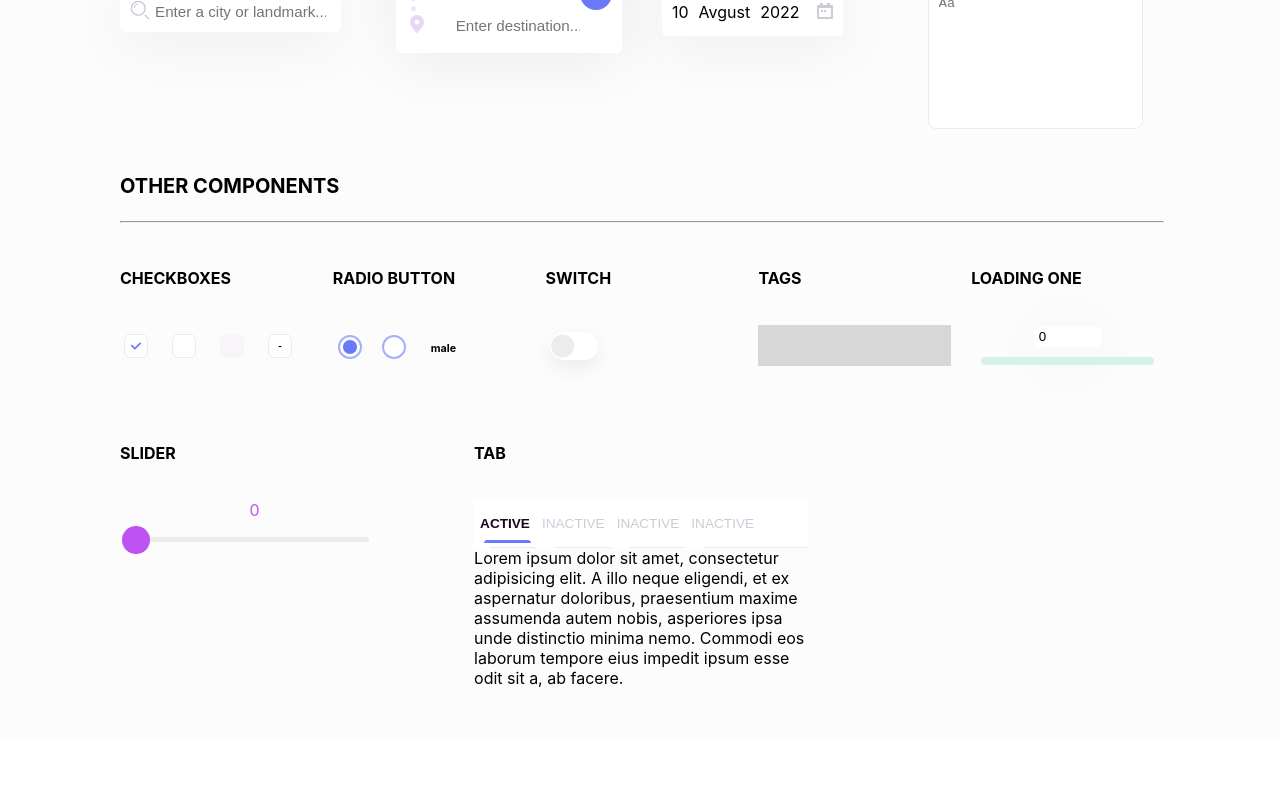
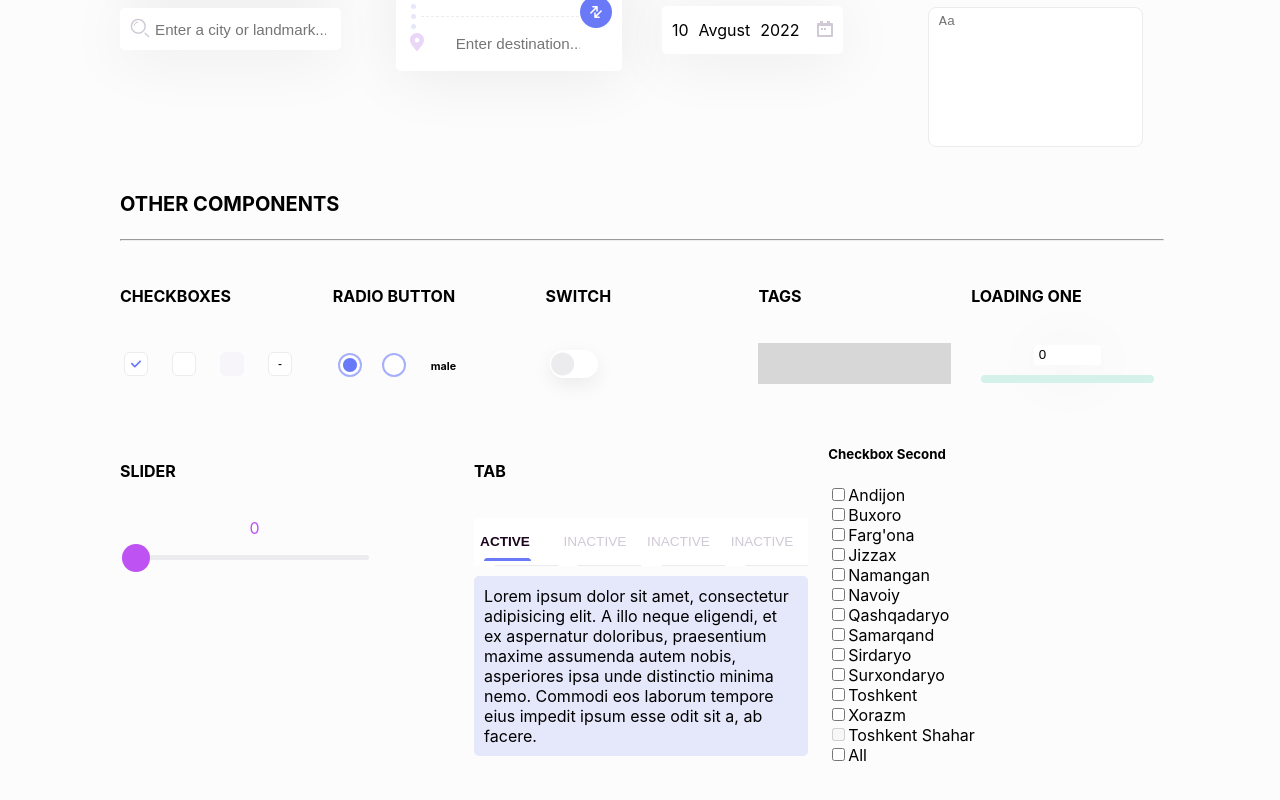
Before and after one commit to Azizkhan1992/Eggplore-Vue, a Vue app: page / in a window 1280 px wide. Shown: the part 1126-1926 px from the top of the page. Before the commit the page ends 1864 px from the top, so only its background shows below. Built offline with nearby package versions, Linux system fonts and the light colour scheme; a web font is replaced by a local one.

Commit message:
12 change

```diff
--- a/src/assets/styles/style.css
+++ b/src/assets/styles/style.css
@@ -317,9 +317,11 @@ body {
 .other-left-btn .dot-btn:hover {
   background: #ffffff;
   border: 2px solid #6979f8;
+  display: flex;
+  align-items: center;
+  justify-items: center ;
 }
 .other-left-btn .dot-btn .dot-loader {
-  transform: translate(-50%, -50%);
   display: flex;
   align-items: center;
   width: 24px;
@@ -809,6 +811,10 @@ body {
   text-align: center;
 }
 .multi-select-wrapper .multi-visible-part .show-selected-active {
+  display: flex;
+  flex-direction: row;
+  align-items: center;
+  justify-items: center;
   width: 40%;
   height: 36px;
   background: #e5e7fa;
@@ -818,8 +824,16 @@ body {
   margin-top: 5px;
 }
 
-.multi-select-wrapper .multi-visible-part .show-selected-active::after {
-  content: " X";
+.multi-select-wrapper .multi-visible-part .show-selected-deactive .multi-deactive-svg{
+  height: 0;
+  overflow: hidden;
+}
+.multi-select-wrapper .multi-visible-part .show-selected-active .multi-deactive-svg{
+  height: 12px;
+  width: 24px;
+  display: inline-block;
+  margin-left: 3px;
+  margin-right: 2px;
 }
 .multi-select-wrapper .multi-visible-part .show-selected-deactive::after {
   content: "...";
@@ -2138,6 +2152,7 @@ body {
   height: 48px;
   background: #ffffff;
   box-shadow: inset 0 -1px 0px rgba(208, 201, 214, 0.4);
+  margin-bottom: 10px;
 }
 .eggplore-tabbar-container .tabbar-content button{
   width: 25%;
@@ -2153,19 +2168,70 @@ body {
   align-items: center;
   justify-items: center;
   color: #d0c9d6;
+  text-align: center;
 }
 .eggplore-tabbar-container .tabbar-content .tabbar div{
   position: relative;
+  width: 25%;
+  display: flex;
+  align-items: center;
+  justify-items: center;
 }
 .eggplore-tabbar-container .tabbar-content .tabbar div .default-active{
   color: #1a051d;
   font-weight: 600;
-  transition: all 1s linear;
-}
-.eggplore-tabbar-container .tabbar-content .tabbar div svg{
+  transition: all 1.5s linear;
+}
+
+
+.eggplore-tabbar-container .tabbar-content .tabbar div .default-svg-deactive{
+  height: 0;
+  overflow: hidden;
+}
+.eggplore-tabbar-container .tabbar-content .tabbar div .default-svg-active{
+  display: block;
+  height: auto;
   color: #6979f8;
   position: absolute;
   left: 10px;
   bottom: 5px;
-  transition: all 1s linear;
-}
+  transition: all 1.5s linear;
+}
+.eggplore-tabbar-container .tabbar-content .tab-content-container{
+  display: flex;
+  align-items: center;
+  justify-items: center;
+  width: 100%;
+  background: #e5e7fa;
+  padding: 10px;
+  box-sizing: border-box;
+  border-radius: 5px;
+}
+.eggplore-tabbar-container .tabbar-content div .title-content-deactive{
+  height: 0;
+  overflow: hidden;
+}
+.eggplore-tabbar-container .tabbar-content div .title-content-active{
+  height: auto;
+  display: flex;
+  align-items: center;
+  justify-items: center;
+  width: 100%;
+  padding: 10px;
+  box-sizing: border-box;
+  border-radius: 5px;
+  background: #e5e7fa;
+  transition: all 1.5s linear;
+}
+
+
+
+
+/* Eggplore Checkbox Second */
+
+.second-box-container{
+  width: 32%;
+  margin-left: 20px;
+  display: flex;
+  flex-direction: column;
+}
--- a/src/views/EggploreContentFive.vue
+++ b/src/views/EggploreContentFive.vue
@@ -3,7 +3,8 @@
         <div class="eggplore-five-content">
             <eggplore-slider/>
             <eggplore-tab-bar :headers="tabHeaders" v-slot="slotProps">
-                <div class="tab-content-container">
+            <div v-for="(head, idx) in tabHeaders" :key="idx">
+                <div :class="head.active ? 'title-content-active' : 'title-content-deactive'">
                     <div class="tab-1" v-if="slotProps.active === 'one'">
                     Lorem ipsum dolor sit amet, consectetur adipisicing elit. A illo neque eligendi, et ex aspernatur doloribus, praesentium maxime assumenda autem nobis, asperiores ipsa unde distinctio minima nemo. Commodi eos laborum tempore eius impedit ipsum esse odit sit a, ab facere.
                     </div>
@@ -18,16 +19,20 @@
                     Lorem ipsum, dolor sit amet consectetur adipisicing elit. Mollitia, iure. Quo cupiditate nesciunt pariatur doloribus alias odio! Reprehenderit, nobis pariatur.
                     </div>
                 </div>
+            </div>
+
             </eggplore-tab-bar>
+            <eggplore-check-box-second :provinces="provinces"/>
         </div>
     </div>
 </template>
 <script>
 import EggploreSlider from './eggplore-five/EggploreSlider.vue';
 import EggploreTabBar from './eggplore-five/EggploreTabBar.vue';
+import EggploreCheckBoxSecond from './eggplore-five/EggploreCheckBoxSecond.vue';
 export default {
     name: 'eggplore-five',
-    components:{EggploreSlider, EggploreTabBar},
+    components:{EggploreSlider, EggploreTabBar, EggploreCheckBoxSecond},
     data() {
         return {
             message: "<h1>Salom</h1>",
@@ -36,6 +41,22 @@ export default {
                 {name: "Inactive", value: 'two', },
                 {name: "Inactive", value: 'three'},
                 {name: "Inactive", value: 'four'}
+            ],
+            provinces: [
+                {name: 'Andijon', value: 'And'},
+                {name: 'Buxoro', value: 'Bux'},
+                {name: 'Farg\'ona', value: 'Far'},
+                {name: 'Jizzax', value: 'Jiz'},
+                {name: 'Namangan', value: 'Nam'},
+                {name: 'Navoiy', value: 'Nav'},
+                {name: 'Qashqadaryo', value: 'Qash'},
+                {name: 'Samarqand', value: 'Sam'},
+                {name: 'Sirdaryo', value: 'Sir'},
+                {name: 'Surxondaryo', value: 'Sur'},
+                {name: 'Toshkent', value: 'Tosh'},
+                {name: 'Xorazm', value: 'Xor'},
+                {name: 'G\'ijduvon', value: 'G\'ij', disabled:true},
+                {name: 'All', value: 'All'}
             ]
         }
     }
--- a/src/views/EggploreContentTwo.vue
+++ b/src/views/EggploreContentTwo.vue
@@ -66,10 +66,7 @@
         <div @click="changeActiveClass" class="input-dropdown">
           <h5>Dropdown</h5>
           <div class="dropdown-blog">
-            <div
-              @click="checkActive"
-              class="visible-part"
-            >
+            <div @click="checkActive" class="visible-part">
               {{ default_value.text }}
               <svg
                 width="10"
@@ -86,17 +83,16 @@
                   fill="currentcolor"
                 />
               </svg>
-              <div
-              :class="isClockActive ? 'active-clock' : 'deactive-clock'"
-              >
+              <div :class="isClockActive ? 'active-clock' : 'deactive-clock'">
                 <svg
                   width="12"
                   height="12"
                   viewBox="0 0 12 12"
                   fill="none"
                   xmlns="http://www.w3.org/2000/svg"
-                :class="isDropdownActive ? 'svg-four-active': 'svg-four-deactive'"
-
+                  :class="
+                    isDropdownActive ? 'svg-four-active' : 'svg-four-deactive'
+                  "
                 >
                   <path
                     d="M6 0C2.7 0 0 2.7 0 6C0 9.3 2.7 12 6 12C9.3 12 12 9.3 12 6C12 2.7 9.3 0 6 0ZM9 6.75H5.25V3H6.75V5.25H9V6.75Z"
@@ -104,7 +100,6 @@
                   />
                 </svg>
               </div>
-
             </div>
             <div
               :class="
@@ -122,8 +117,31 @@
           <h5>Multi-Select</h5>
           <div class="multi-select-wrapper">
             <div @click="multiActive" class="multi-visible-part">
-            <div :class="isMultiInput ? 'show-selected-active' : 'show-selected-deactive'"  v-for="(defaults, idx) in default_multi_value" :key="idx">
-            {{defaults.text}}</div>
+              <div
+                :class="
+                  isMultiInput
+                    ? 'show-selected-active'
+                    : 'show-selected-deactive'
+                "
+                v-for="(defaults, idx) in default_multi_value"
+                :key="idx"
+              >
+                {{ defaults.text }}
+                <svg
+                  width="12"
+                  height="12"
+                  viewBox="0 0 12 12"
+                  fill="currentcolor"
+                  xmlns="http://www.w3.org/2000/svg"
+                  :class="defaults.value ? 'multi-active-svg' : 'multi-deactive-svg'"
+                  @click.stop="deleteItem(defaults)"
+                >
+                  <path
+                    d="M6 0C2.7 0 0 2.7 0 6C0 9.3 2.7 12 6 12C9.3 12 12 9.3 12 6C12 2.7 9.3 0 6 0ZM8.625 7.575L7.575 8.625L6 7.05L4.425 8.625L3.375 7.575L4.95 6L3.375 4.425L4.425 3.375L6 4.95L7.575 3.375L8.625 4.425L7.05 6L8.625 7.575Z"
+                    fill="currentcolor"
+                  />
+                </svg>
+              </div>
 
               <svg
                 width="10"
@@ -139,9 +157,17 @@
                 />
               </svg>
             </div>
-            <div :class="isMultiActive ? 'multi-hidden-active' : 'multi-hidden-deactive'">
-            <div class="multi-select" v-for="multi in multiValues" :key="multi.id">
-              <span @click="inputMultiValue(multi)">{{multi.text}}</span>
+            <div
+              :class="
+                isMultiActive ? 'multi-hidden-active' : 'multi-hidden-deactive'
+              "
+            >
+              <div
+                class="multi-select"
+                v-for="multi in multiValues"
+                :key="multi.id"
+              >
+                <span @click="inputMultiValue(multi)">{{ multi.text }}</span>
               </div>
             </div>
           </div>
@@ -151,6 +177,7 @@
   </div>
 </template>
 <script>
+
 export default {
   name: "eggplore-content-two",
   data() {
@@ -163,14 +190,14 @@ export default {
       isClockActive: false,
       isMultiInput: false,
       default_value: { text: "Value1", id: 1 },
-      default_multi_value: [{ text: 'Enter the keyword', id: 1}],
+      default_multi_value: [{ text: "Enter the keyword", id: 1 }],
       selected_multi_values: [],
       multiValues: [
-        {text: 'Multi Value1', id: 1},
-        {text: 'Multi Value2', id: 2},
-        {text: 'Multi Value3', id: 3},
-        {text: 'Multi Value4', id: 4},
-        {text: 'Multi Value5', id: 5}
+        { text: "Multi Value1", id: 1, value: 'active' },
+        { text: "Multi Value2", id: 2 },
+        { text: "Multi Value3", id: 3 },
+        { text: "Multi Value4", id: 4 },
+        { text: "Multi Value5", id: 5 },
       ],
       values: [
         { text: "Value1", id: 1 },
@@ -180,36 +207,46 @@ export default {
     };
   },
   methods: {
-    showPassword(){
-      this.isShowPassword = ! this.isShowPassword
-    },
-    inputMultiValue(e){
-      if (this.selected_multi_values.includes(e)) {
-        this.selected_multi_values = this.selected_multi_values.filter(item => item !== e)
-      } else {
-        this.selected_multi_values.push(e)
+    deleteItem(item){
+      if(this.selected_multi_values.length){
+        let index = this.selected_multi_values.indexOf(item)
+      console.log(index)
+      this.selected_multi_values.splice(index, 1)
       }
 
-      if(this.selected_multi_values.length>0){
-        this.isMultiInput = true
-        this.default_multi_value = this.selected_multi_values
+    },
+    showPassword() {
+      this.isShowPassword = !this.isShowPassword;
+    },
+    inputMultiValue(e) {
+      // console.log(123, e)
+      if (this.selected_multi_values.includes(e)) {
+        this.selected_multi_values = this.selected_multi_values.filter(
+          (item) => item !== e
+        );
       } else {
-        this.default_multi_value = this.selected_multi_values = []
+        this.selected_multi_values.push(e);
+      }
+
+      if (this.selected_multi_values.length > 0) {
+        this.isMultiInput = true;
+        this.default_multi_value = this.selected_multi_values;
+      } else {
+        this.default_multi_value = this.selected_multi_values = [];
       }
       // console.log(this.selected_multi_values)
     },
-    multiActive(){
-      this.isMultiActive = !this.isMultiActive
+    multiActive() {
+      this.isMultiActive = !this.isMultiActive;
     },
-    checkActive(){
-      this.isDropdownActive = !this.isDropdownActive
-      this.isClockActive = !this.isClockActive
-
+    checkActive() {
+      this.isDropdownActive = !this.isDropdownActive;
+      this.isClockActive = !this.isClockActive;
     },
-    changeActiveClass(){
-      setTimeout(()=>{
-        this.isClockActive = false
-      }, 1500)
+    changeActiveClass() {
+      setTimeout(() => {
+        this.isClockActive = false;
+      }, 1500);
     },
     changeEvent(e) {
       // console.log(e)
@@ -218,6 +255,4 @@ export default {
   },
 };
 </script>
-<style>
-
-</style>
+<style></style>
--- /dev/null
+++ b/src/views/eggplore-five/EggploreCheckBoxSecond.vue
@@ -0,0 +1,135 @@
+<template>
+    <div class="second-box-container">
+        <h5>Checkbox Second</h5>
+        <div class="second-box-content">
+            <div class="second-box-wrapper" v-for="(province, idx) in provinces_box" :key="idx" ref="boxWrapper">
+                <input type="checkbox" :value="province.value" :disabled="province.disabled" @change="setEvent(province.value)" ref="checkProvince">
+                <label for="checkbox">{{province.name}}</label>
+            </div>
+
+        </div>
+    </div>
+</template>
+<script>
+export default {
+    name: 'second-checkbox',
+    data(){
+        return{
+            provinces_box: [
+                {name: 'Andijon', value: 'And'},
+                {name: 'Buxoro', value: 'Bux'},
+                {name: 'Farg\'ona', value: 'Far'},
+                {name: 'Jizzax', value: 'Jiz'},
+                {name: 'Namangan', value: 'Nam'},
+                {name: 'Navoiy', value: 'Nav'},
+                {name: 'Qashqadaryo', value: 'Qash'},
+                {name: 'Samarqand', value: 'Sam'},
+                {name: 'Sirdaryo', value: 'Sir'},
+                {name: 'Surxondaryo', value: 'Sur'},
+                {name: 'Toshkent', value: 'Tosh'},
+                {name: 'Xorazm', value: 'Xor'},
+                {name: 'Toshkent Shahar', value: 'G\'ij', disabled:true},
+                {name: 'All', value: 'All'}
+            ],
+            selected_provinces: []
+        }
+    },
+    props:{
+        provinces: {
+            type: Array,
+            default: ()=> []
+        }
+    },
+    mounted(){
+        this.getParent()
+    },
+    computed:{
+
+    },
+    methods:{
+        setEvent(k){
+            const inp_elem = this.$refs.checkProvince
+            let check_inp_elem
+            inp_elem.forEach(elem => {
+                check_inp_elem = elem.checked
+                // console.log(check_inp_elem)
+            })
+            if(k == 'All'){
+                this.selected_provinces = this.provinces_box
+                if(check_inp_elem && this.selected_provinces == this.provinces_box){
+                    this.setAllClass(inp_elem)
+                }
+
+                else{
+                    this.deleteAllClass(inp_elem)
+                }
+
+            }
+            else if(this.selected_provinces ==! this.provinces_box){
+                    this.setAllItemClass(inp_elem)
+                }
+            else{
+                let selected = this.provinces_box.find(elem => elem.value == k)
+                this.selected_provinces.push(selected)
+                console.log(k)
+            }
+                // console.log(inp_elem)
+        },
+        setAllClass(e){
+                e.forEach(item =>{
+                item.classList.add('all-checkbox-active')
+            })
+        },
+        deleteAllClass(e){
+            e.forEach(item => {
+                item.classList.remove('all-checkbox-active')
+            })
+        },
+        setAllItemClass(e){
+            e.forEach(item =>{
+
+                if(item){
+                    console.log(item)
+                    item.classList.add('all-item-active')
+                }
+            })
+        },
+
+
+
+
+
+
+
+
+
+
+
+
+
+
+       getParent(){
+        let parent = this.$refs.boxWrapper
+        setTimeout(()=>{
+            this.getDisabled(parent)
+        },1000)
+       },
+        getDisabled(e){
+            // console.log(e)
+            if(e.childElementCount == 2){
+                for(let k=0; k<e.childElementCount; k++){
+                    console.log(e)
+                }
+            }else{
+                let child
+                for(let i=0; i<e.length; i++){
+                    child = e[i]
+                    // console.log(child.childNodes.length)
+                }
+                    return this.getDisabled(child)
+            }
+
+        }
+    }
+}
+</script>
--- a/src/views/eggplore-five/EggploreTabBar.vue
+++ b/src/views/eggplore-five/EggploreTabBar.vue
@@ -11,7 +11,7 @@
             viewBox="0 0 47 3"
             fill="currentcolor"
             xmlns="http://www.w3.org/2000/svg"
-            v-if="header.active"
+            :class="header.active ? 'default-svg-active' : 'default-svg-deactive'"
           >
             <path
               d="M0 3C0 1.34315 1.34315 0 3 0H44C45.6569 0 47 1.34315 47 3H0Z"
@@ -51,7 +51,6 @@ export default {
   methods: {
     setActiveTab(tabValue) {
       this.tabHeaders = this.tabHeaders.map(item => {
-        console.log(item.active)
         item.active = false;
 
         if (item.value === tabValue) {
--- a/src/views/eggplore-four/EggploreCheckBoxes.vue
+++ b/src/views/eggplore-four/EggploreCheckBoxes.vue
@@ -2,7 +2,7 @@
     <div class="checkboxes-container">
         <h5>CheckBoxes</h5>
         <div class="checkbox-content" ref="container">
-            <input type="checkbox" v-model="sport" v-for="(option, idx) in inputOptions" :key="idx" :value="option.value" :disabled="option.disabled" @change="tickCheckbox($event, options.value)" />
+            <input type="checkbox" ref="inputCheckbox" v-model="sport" v-for="(option, idx) in inputOptions" :key="idx" :value="option.value" :disabled="option.disabled" @change="tickCheckbox($event, options.value)" />
             <input type="checkbox" ref="resultCheckbox">
         </div>
     </div>
@@ -50,14 +50,15 @@ export default {
         this.init();
     },
     methods: {
+
         init() {
             if (this.value.length > 0) {
                 this.sport = this.value;
                 const container = this.$refs.container;
-                // console.log(container.childNodes)
+                // console.log(typeof(container.childNodes))
 
                 container.childNodes.forEach(el => {
-                    // console.log(el.value, this.sport)
+                    // console.log(el.value)
                     if (this.sport.includes(el.value)) {
                         el.classList.add('sport-active')
                     }
--- a/src/views/eggplore-three/EggploreCalendarTwo.vue
+++ b/src/views/eggplore-three/EggploreCalendarTwo.vue
@@ -23,10 +23,6 @@ export default {
         calendarInputActive(){
             this.isCalendarInput = ! this.isCalendarInput
         },
-        getSelectDate(){
-            const dateInput = document.querySelector('.datepicker-input')
-            console.log(dateInput)
-        }
     }
 }
 </script>
```
Also changed, not shown: src/assets/Content-two/Shape3.svg (added). Lines whose indentation alone changed are shown as unchanged.
